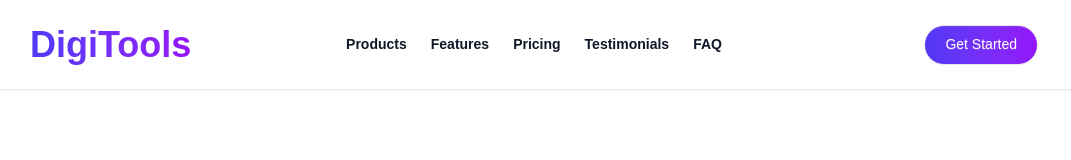
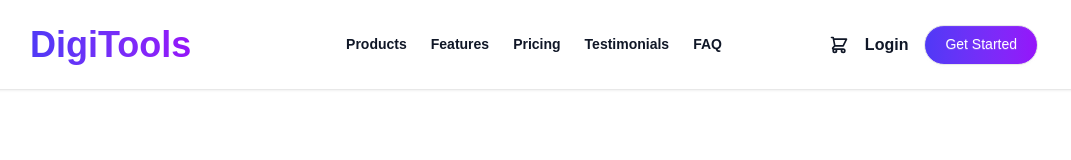
Before and after one commit to emon-101/DigiTools, a React (Vite) app: page / in a window 1280 px wide. Shown: the top 160 px of the page, without its empty margins (106-1177 px from the left). Built offline with nearby package versions, Linux system fonts and the light colour scheme.

Commit message:
Update Navbar feature with shopping cart and login button

```diff
--- a/src/components/Navbar/Navbar.jsx
+++ b/src/components/Navbar/Navbar.jsx
@@ -1,4 +1,5 @@
 import React from "react";
+import { HiOutlineShoppingCart } from "react-icons/hi";
 
 const Navbar = () => {
   return (
@@ -44,7 +45,9 @@ const Navbar = () => {
               </li>
             </ul>
           </div>
-          <a className="text-3xl lg:text-4xl font-bold bg-linear-to-r from-[#4F39F6] to-[#9514FA] bg-clip-text text-transparent leading-tight whitespace-nowrap">DigiTools</a>
+          <a className="text-3xl lg:text-4xl font-bold bg-linear-to-r from-[#4F39F6] to-[#9514FA] bg-clip-text text-transparent leading-tight whitespace-nowrap">
+            DigiTools
+          </a>
         </div>
         <div className="navbar-center hidden lg:flex">
           <ul className="menu menu-horizontal px-1 font-semibold text-[#101727]">
@@ -65,8 +68,16 @@ const Navbar = () => {
             </li>
           </ul>
         </div>
-        <div className="navbar-end">
-          <a className="btn bg-linear-to-r from-[#4F39F6] to-[#9514FA] px-5 py-2 rounded-full text-white transition-all hover:grayscale-50 font-medium">Get Started</a>
+        <div className="navbar-end flex gap-4 items-center">
+          <a href="">
+            <HiOutlineShoppingCart className="text-xl font-semibold text-[#101727]" />
+          </a>
+          <a className="font-semibold text-[#101727]" href="">
+            Login
+          </a>
+          <a className="btn bg-linear-to-r from-[#4F39F6] to-[#9514FA] px-5 py-2 rounded-full text-white transition-all hover:grayscale-50 font-medium">
+            Get Started
+          </a>
         </div>
       </div>
     </div>
```
Lines whose indentation alone changed are shown as unchanged.
